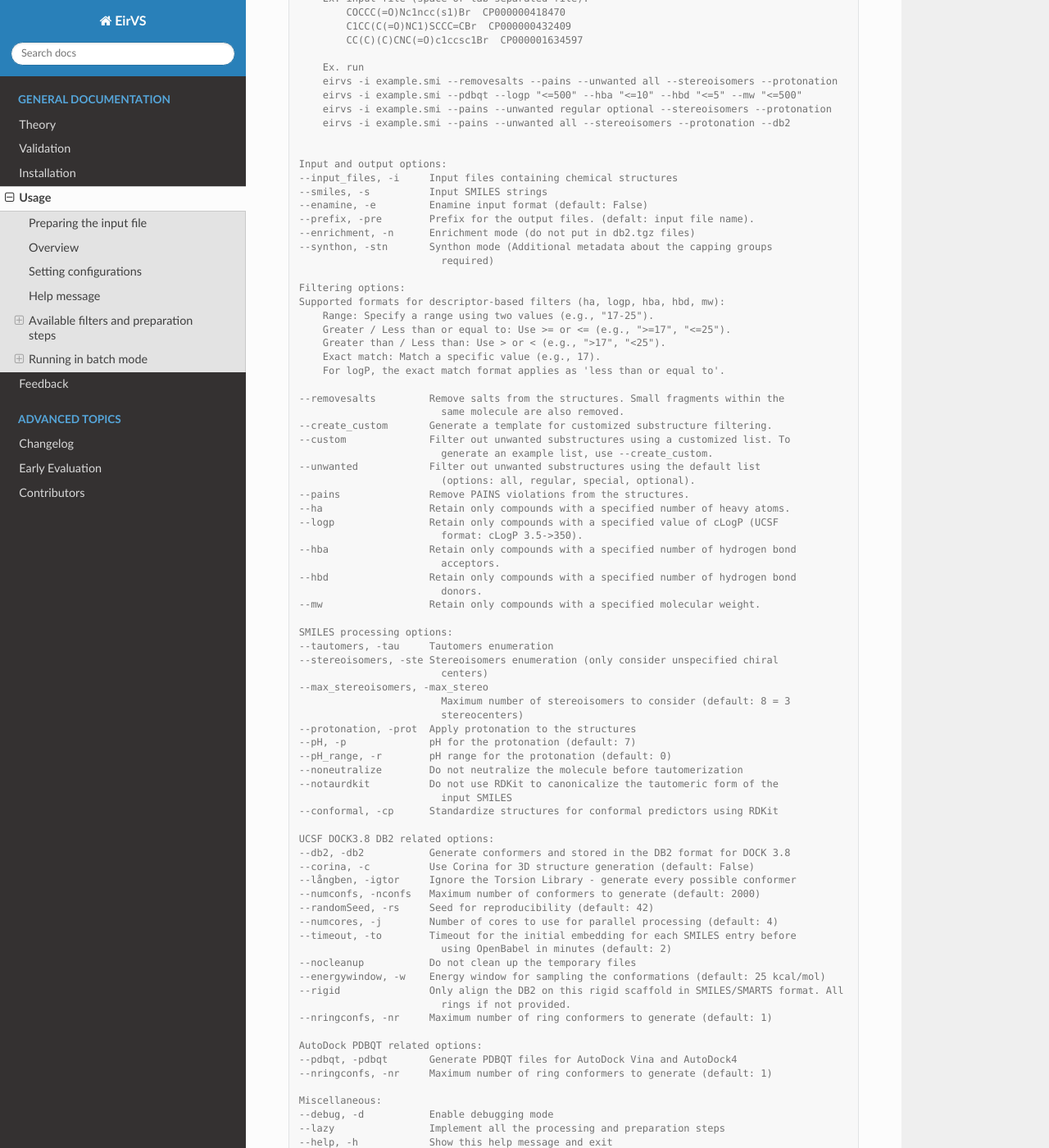
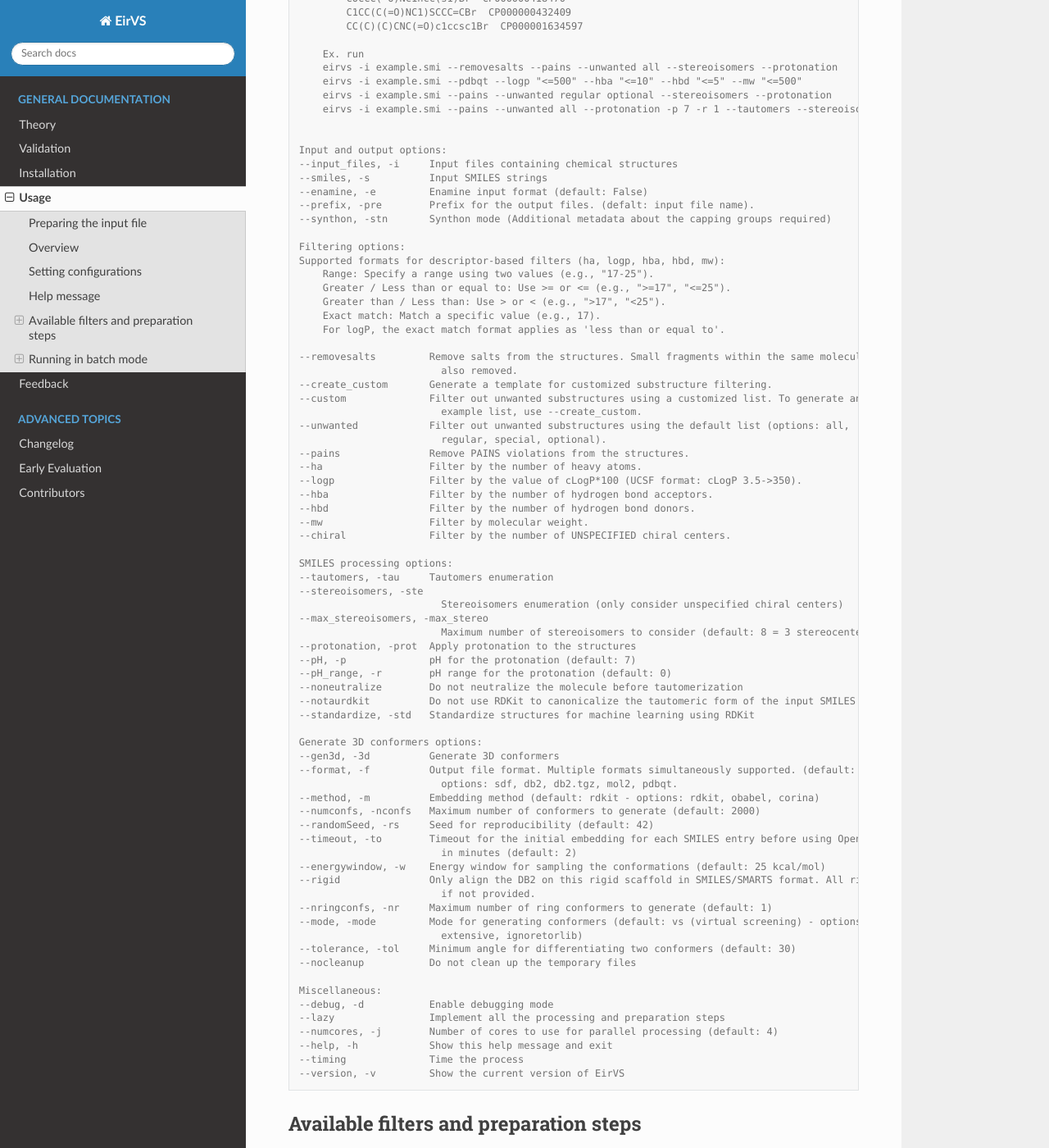
Before and after one commit to phonglam3103/msani-readthedocs, a Sphinx documentation site: the page built from docs/source/usage.rst, in a window 1280 px wide and 1400 px high, scrolled down 2356 px. Shown: the whole window at 82% size. Built offline with Sphinx 7.4.7 and the Read the Docs theme 3.1.0, drawn with Linux system fonts in a browser that asks for light colours; formulas are drawn with MathJax 3; some of the changed text lies outside the part shown.

Commit message:
Update to the new features

````diff
--- a/docs/source/usage.rst
+++ b/docs/source/usage.rst
@@ -76,18 +76,17 @@ Help message
 
 .. code-block:: console
 
-    $ usage: eirvs [--input_files INPUT_FILES [INPUT_FILES ...]]
-             [--smiles SMILES [SMILES ...]] [--enamine] [--prefix PREFIX]
-             [--enrichment] [--synthon] [--removesalts] [--create_custom]
-             [--custom CUSTOM] [--unwanted [{all,regular,special,optional} ...]]
-             [--pains] [--ha HA] [--logp LOGP] [--hba HBA] [--hbd HBD] [--mw MW]
-             [--tautomers] [--stereoisomers] [--max_stereoisomers MAX_STEREOISOMERS]
-             [--protonation] [--pH PH] [--pH_range PH_RANGE] [--noneutralize]
-             [--notaurdkit] [--conformal] [--db2] [--corina] [--långben]
-             [--numconfs NUMCONFS] [--randomSeed RANDOMSEED] [--numcores NUMCORES]
-             [--timeout TIMEOUT] [--nocleanup] [--energywindow ENERGYWINDOW] [--pdbqt]
-             [--nringconfs NRINGCONFS] [--debug] [--lazy] [--help] [--timing]
-             [--version]
+    usage: eirvs [--input_files INPUT_FILES [INPUT_FILES ...]] [--smiles SMILES [SMILES ...]] [--enamine]
+             [--prefix PREFIX] [--synthon] [--removesalts] [--create_custom]
+             [--custom CUSTOM] [--unwanted [{all,regular,special,optional} ...]] [--pains] [--ha HA]
+             [--logp LOGP] [--hba HBA] [--hbd HBD] [--mw MW] [--chiral CHIRAL] [--tautomers]
+             [--stereoisomers] [--max_stereoisomers MAX_STEREOISOMERS] [--protonation] [--pH PH]
+             [--pH_range PH_RANGE] [--noneutralize] [--notaurdkit] [--standardize] [--gen3d]
+             [--format [{db2,db2.tgz,pdbqt,sdf,mol2} ...]] [--method {rdkit,obabel,corina}]
+             [--numconfs NUMCONFS] [--randomSeed RANDOMSEED] [--timeout TIMEOUT]
+             [--energywindow ENERGYWINDOW] [--rigid RIGID] [--nringconfs NRINGCONFS]
+             [--mode {vs,extensive,ignoretorlib}] [--tolerance TOLERANCE] [--nocleanup] [--debug]
+             [--lazy] [--numcores NUMCORES] [--help] [--timing] [--version]
 
     EirVS - A package to prepare SMILES databases
 
@@ -100,7 +99,7 @@ Help message
         eirvs -i example.smi --removesalts --pains --unwanted all --stereoisomers --protonation
         eirvs -i example.smi --pdbqt --logp "<=500" --hba "<=10" --hbd "<=5" --mw "<=500"
         eirvs -i example.smi --pains --unwanted regular optional --stereoisomers --protonation
-        eirvs -i example.smi --pains --unwanted all --stereoisomers --protonation --db2
+        eirvs -i example.smi --pains --unwanted all --protonation -p 7 -r 1 --tautomers --stereoisomers --gen3d -f db2.tgz
 
 
     Input and output options:
@@ -108,9 +107,7 @@ Help message
     --smiles, -s          Input SMILES strings
     --enamine, -e         Enamine input format (default: False)
     --prefix, -pre        Prefix for the output files. (defalt: input file name).
-    --enrichment, -n      Enrichment mode (do not put in db2.tgz files)
-    --synthon, -stn       Synthon mode (Additional metadata about the capping groups
-                            required)
+    --synthon, -stn       Synthon mode (Additional metadata about the capping groups required)
 
     Filtering options:
     Supported formats for descriptor-based filters (ha, logp, hba, hbd, mw):
@@ -120,60 +117,56 @@ Help message
         Exact match: Match a specific value (e.g., 17).
         For logP, the exact match format applies as 'less than or equal to'.
 
-    --removesalts         Remove salts from the structures. Small fragments within the
-                            same molecule are also removed.
+    --removesalts         Remove salts from the structures. Small fragments within the same molecule are
+                            also removed.
     --create_custom       Generate a template for customized substructure filtering.
-    --custom              Filter out unwanted substructures using a customized list. To
-                            generate an example list, use --create_custom.
-    --unwanted            Filter out unwanted substructures using the default list
-                            (options: all, regular, special, optional).
+    --custom              Filter out unwanted substructures using a customized list. To generate an
+                            example list, use --create_custom.
+    --unwanted            Filter out unwanted substructures using the default list (options: all,
+                            regular, special, optional).
     --pains               Remove PAINS violations from the structures.
-    --ha                  Retain only compounds with a specified number of heavy atoms.
-    --logp                Retain only compounds with a specified value of cLogP (UCSF
-                            format: cLogP 3.5->350).
-    --hba                 Retain only compounds with a specified number of hydrogen bond
-                            acceptors.
-    --hbd                 Retain only compounds with a specified number of hydrogen bond
-                            donors.
-    --mw                  Retain only compounds with a specified molecular weight.
+    --ha                  Filter by the number of heavy atoms.
+    --logp                Filter by the value of cLogP*100 (UCSF format: cLogP 3.5->350).
+    --hba                 Filter by the number of hydrogen bond acceptors.
+    --hbd                 Filter by the number of hydrogen bond donors.
+    --mw                  Filter by molecular weight.
+    --chiral              Filter by the number of UNSPECIFIED chiral centers.
 
     SMILES processing options:
     --tautomers, -tau     Tautomers enumeration
-    --stereoisomers, -ste Stereoisomers enumeration (only consider unspecified chiral
-                            centers)
+    --stereoisomers, -ste
+                            Stereoisomers enumeration (only consider unspecified chiral centers)
     --max_stereoisomers, -max_stereo
-                            Maximum number of stereoisomers to consider (default: 8 = 3
-                            stereocenters)
+                            Maximum number of stereoisomers to consider (default: 8 = 3 stereocenters)
     --protonation, -prot  Apply protonation to the structures
     --pH, -p              pH for the protonation (default: 7)
     --pH_range, -r        pH range for the protonation (default: 0)
     --noneutralize        Do not neutralize the molecule before tautomerization
-    --notaurdkit          Do not use RDKit to canonicalize the tautomeric form of the
-                            input SMILES
-    --conformal, -cp      Standardize structures for conformal predictors using RDKit
+    --notaurdkit          Do not use RDKit to canonicalize the tautomeric form of the input SMILES
+    --standardize, -std   Standardize structures for machine learning using RDKit
 
-    UCSF DOCK3.8 DB2 related options:
-    --db2, -db2           Generate conformers and stored in the DB2 format for DOCK 3.8
-    --corina, -c          Use Corina for 3D structure generation (default: False)
-    --långben, -igtor     Ignore the Torsion Library - generate every possible conformer
+    Generate 3D conformers options:
+    --gen3d, -3d          Generate 3D conformers
+    --format, -f          Output file format. Multiple formats simultaneously supported. (default: db2 -
+                            options: sdf, db2, db2.tgz, mol2, pdbqt.
+    --method, -m          Embedding method (default: rdkit - options: rdkit, obabel, corina)
     --numconfs, -nconfs   Maximum number of conformers to generate (default: 2000)
     --randomSeed, -rs     Seed for reproducibility (default: 42)
-    --numcores, -j        Number of cores to use for parallel processing (default: 4)
-    --timeout, -to        Timeout for the initial embedding for each SMILES entry before
-                            using OpenBabel in minutes (default: 2)
+    --timeout, -to        Timeout for the initial embedding for each SMILES entry before using OpenBabel
+                            in minutes (default: 2)
+    --energywindow, -w    Energy window for sampling the conformations (default: 25 kcal/mol)
+    --rigid               Only align the DB2 on this rigid scaffold in SMILES/SMARTS format. All rings
+                            if not provided.
+    --nringconfs, -nr     Maximum number of ring conformers to generate (default: 1)
+    --mode, -mode         Mode for generating conformers (default: vs (virtual screening) - options: vs,
+                            extensive, ignoretorlib)
+    --tolerance, -tol     Minimum angle for differentiating two conformers (default: 30)
     --nocleanup           Do not clean up the temporary files
-    --energywindow, -w    Energy window for sampling the conformations (default: 25 kcal/mol)
-    --rigid               Only align the DB2 on this rigid scaffold in SMILES/SMARTS format. All
-                            rings if not provided.
-    --nringconfs, -nr     Maximum number of ring conformers to generate (default: 1)
-
-    AutoDock PDBQT related options:
-    --pdbqt, -pdbqt       Generate PDBQT files for AutoDock Vina and AutoDock4
-    --nringconfs, -nr     Maximum number of ring conformers to generate (default: 1)
 
     Miscellaneous:
     --debug, -d           Enable debugging mode
     --lazy                Implement all the processing and preparation steps
+    --numcores, -j        Number of cores to use for parallel processing (default: 4)
     --help, -h            Show this help message and exit
     --timing              Time the process
     --version, -v         Show the current version of EirVS
@@ -202,7 +195,26 @@ The tautomers could be generated using the ``--tautomers`` flag. EirVS uses a tw
 
     $ eirvs -i example.smi --tautomers
 
-3. PAINS filtering
+3. Descriptor-based filtering
+============================
+
+The following descriptors are supported for filtering: heavy atoms (HA), logP, hydrogen bond acceptors (HBA), hydrogen bond donors (HBD), molecular weight (MW), and number chiral centers. The descriptors can be filtered using the following flags:
+``--ha``, ``--logp``, ``--hba``, ``--hbd``, ``--mw``, and ``--chiral``. The filtering can be done using the following formats:
+
+* Range: Specify a range using two values (e.g., "17-25").
+* Greater / Less than or equal to: Use >= or <= (e.g., ">=17", "<=25").
+* Greater than / Less than: Use > or < (e.g., ">17", "<25").
+* Exact match: Match a specific value (e.g., 17).
+* For logP, the exact match format applies as 'less than or equal to'.
+
+For example, to filter the logP values less than or equal to 3.5, use the following command:
+
+.. code-block:: console
+
+    $ eirvs -i example.smi --logp "<=3.5"
+
+
+4. PAINS filtering
 ===============
 
 Molecules that contain PAINS substructures can be efficiently eliminated using the ``--pains`` flag. The violated structures will be stored in the **_rejected** file.
@@ -272,7 +283,7 @@ The program employs SMARTS-based reactions to iteratively assign protonation sta
    O=C([O-])C1C2C(O)C2CN1C(=O)CN1CC[NH2+]CC1 mol4_2
 
 
-6. Stereoisomers enumeration
+7. Stereoisomers enumeration
 ============================
 
 
@@ -297,29 +308,26 @@ It is possible to define the maximum number of stereoisomers generated for each
 
     $ eirvs -i example.smi --stereoisomers --max_stereoisomers 32
 
-7. DB2 generation for DOCK3.8
+8. Conformer generator
 ============================
 
+The conformer generator platform can be triggered using the ``--gen3d`` or ``-3d`` flag. The program by default use RDKit with `srETKDG-v3 <https://pubs.acs.org/doi/10.1021/acs.jcim.0c00025>`_ (small-ring ETKDGv3) method to generate the initial conformer. Other possible initial conformer generator supported are `CORINA <https://doi.org/10.1016/0898-5529(90)90156-3>`_ (``-m corina```) and `Open Babel <https://jcheminf.biomedcentral.com/articles/10.1186/s13321-019-0372-5>`_(``-m obabel``). As RDKit ETKDGv3 is based on distance geometry method, it may takes a long time to generate the initial conformer for some large molecules. In this case, the program will opt for the OpenBabel method, after the timeout (default: 2 minutes) is reached. The timeout can be modified using the ``--timeout`` flag.
 
-The DB2 format ready for docking using DOCK 3.8 can be obtained using the ``--db2`` flag. EirVS employs the `srETKDG-v3 <https://pubs.acs.org/doi/10.1021/acs.jcim.0c00025>`_ (small-ring ETKDGv3) method of RDKit to generate 10 or 100 initial conformations, which will be energy minimized using the `MMFF94s <https://doi.org/10.1186/s13321-014-0037-3>`_ forcefield. Some systematic error from the MMFF94s such as the non-planarity of the aromatic nitrogen atoms are fixed using a set of constraints. In cases when RDKit takes too long to embed the molecule (2 minutes), the new embedding method of `Open Babel <https://jcheminf.biomedcentral.com/articles/10.1186/s13321-019-0372-5>`_ will be used to generate the initial conformer.
-
-It is now also possible to generate the initial conformation using CORINA by adding the ``--corina`` flag. The user is asked to add the path to CORINA program as well as can set the default behavior of the program to use CORINA every time in the configuration file.
-
-
-The energy-minimum conformer will then be used as the initial conformer for torsional sampling using the Monte Carlo (stochastic) method.
-
-The program employs AMSOL 7.1 for assigning the desolvation penalties and partial charges of the ligand's atoms. OpenBabel is used for the conversion of SDF and MOL2 format.
-
-Finally, the information from the solvation file and the MOL2 file is aggregated using the `mol2db2.py <https://github.com/ryancoleman/mol2db2>`_ program.
+The program employs AMSOL 7.1 for assigning the desolvation penalties and partial charges of the ligand's atoms. Finally, the information from the solvation file and the MOL2 file is aggregated using the `mol2db2.py <https://github.com/ryancoleman/mol2db2>`_ program.
 
 A modified version of `TorsionLibrary v3 <https://pubs.acs.org/doi/10.1021/acs.jcim.2c00043>`_ is used to drive the generation of conformations. The modifications made and the full library can be obtained `here <https://github.com/phonglam3103/EirVS/blob/main/EirVS/Data/modified_tor_lib_2020.xml>`_.
 
+
+Multiple output formats are now supported, including DB2, PDBQT, SDF, and MOL2. The default output format is DB2, which could be modified by the ``--format`` or ``-f`` flag. Multiple formats at the same time is supported.
+
 .. code-block:: console
 
-    $ eirvs -i example.smi --protonation --stereoisomers --db2
+    $ eirvs -i example.smi --protonation --stereoisomers -3d -f db2  # Generate DB2 files
+    $ eirvs -i example.smi --tautomers --protonation --stereoisomers -3d -f sdf pdbqt #Generate SDF and PDBQT files
 
-It is possible to define the maximum number of conformers generated by EirVS using the ``-nconfs`` or ``--numconfs`` flag (default: 2000). By default, the intermediate files (such as files for solvation and generation of initial conformations) are deleted. To prevent this, use the ``--nocleanup`` flag. The user is also able to define the timeout for the RDKit embedding using the ``--timeout`` flag (default: 2 minutes).
+It is possible to define the maximum number of conformers generated by EirVS using the ``-nconfs`` or ``--numconfs`` flag (default: 2000). By default, the intermediate files (such as files for solvation and generation of initial conformations) are deleted. To prevent this, use the ``--nocleanup`` flag.
 
+In several cases where the sampling is not sufficient for the molecules with a low number of rotatable bonds or fragments, it is possible to use the ``--mode extensive`` for sampling using the angle tolerance. The two conformers are regarded different if they have at least one dihedral differ at least 30 degrees. The tolerance can be modified using the ``--tolerance`` flag (default: 30 degrees). The default mode is ``--mode vs``, stands for virtual screening as we found that the mode work quite well for the DUDE-Z benchmark set. Other ``--mode`` options are ``--mode ignoretorlib``, which ignores the torsion library and generates all possible conformers. Use with caution.
 
 Running in batch mode
 *********************
````
Also changed, not shown: other parts of docs/source/usage.rst (+3 -4 lines).
